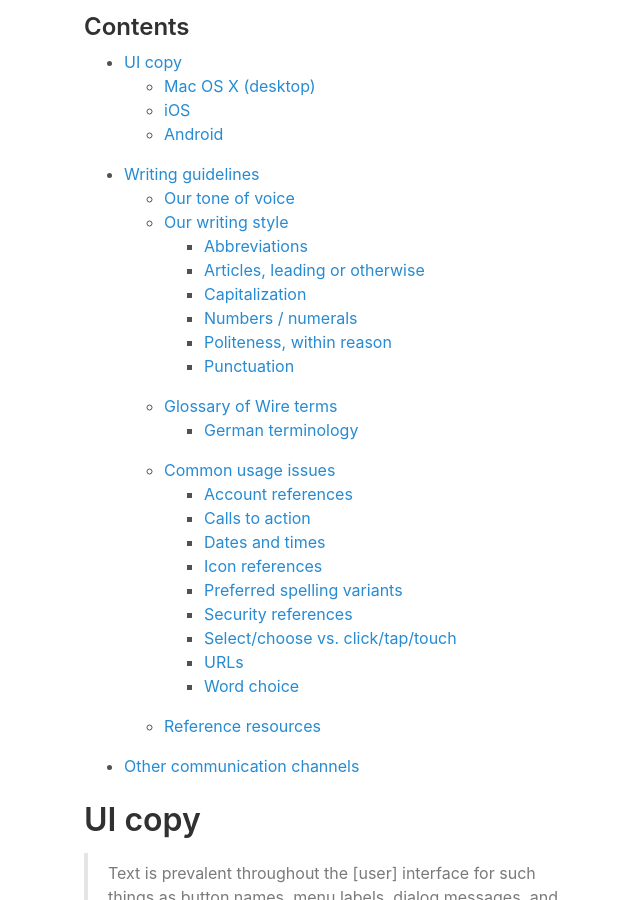
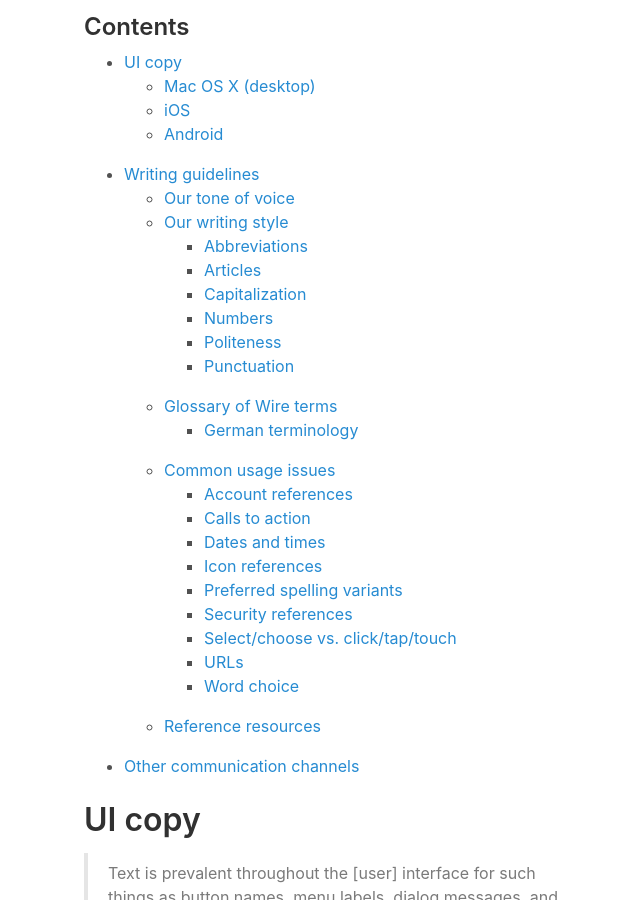
Before and after one commit to wireapp/brand, a Jekyll site: the page built from tone.md, in a window 1280 px wide and 900 px high, scrolled down 505 px. Shown: the whole window, without its empty margins (276-916 px from the left). Built offline with Jekyll 4.4.1, drawn with Linux system fonts in a browser that asks for light colours; some of the changed text lies outside the part shown.

Commit message:
Simplify subheadings

```diff
--- a/tone.md
+++ b/tone.md
@@ -27,10 +27,10 @@
     - [Our tone of voice](#our-tone-of-voice)
     - [Our writing style](#our-writing-style)
         - [Abbreviations](#abbreviations)
-        - [Articles, leading or otherwise](#articles-leading-or-otherwise)
+        - [Articles](#articles)
         - [Capitalization](#capitalization)
-        - [Numbers / numerals](#numbers-numerals)
-        - [Politeness, within reason](#politeness-within-reason)
+        - [Numbers](#numbers)
+        - [Politeness](#politeness)
         - [Punctuation](#punctuation)
     - [Glossary of Wire terms](#glossary-of-wire-terms)
         - [German terminology](#german-terminology)
@@ -117,7 +117,7 @@
 ### Abbreviations
 Avoid abbreviations where possible. Use “for example” or “such as” instead of “e.g.” or “that is” instead of “i.e.”. – or, better yet – edit copy to avoid these constructs entirely.
 
-### Articles, leading or otherwise
+### Articles
 In all UI copy, we avoid articles wherever possible. Articles include “a”, “an”, “the”, etc. In a similar vein, we also avoid demonstrative words such as “this” and “those”.
 
 ### Capitalization
@@ -141,7 +141,7 @@
 
 However, on the website, numbers from one to nine should be spelled out (for example, “there are three ways to download Wire.”)
 
-### Politeness, within reason
+### Politeness
 We try to sound courteous without being obsequious. While we are not afraid to use “please” or thank you” where applicable, we use these phrases judiciously.
 
 For example, in an initial message in the application, we may ask a user to “Enter a phone number”. If there’s a mistake and we need to generate a second message, this is the time to say: “Please enter a valid phone number”.
```
